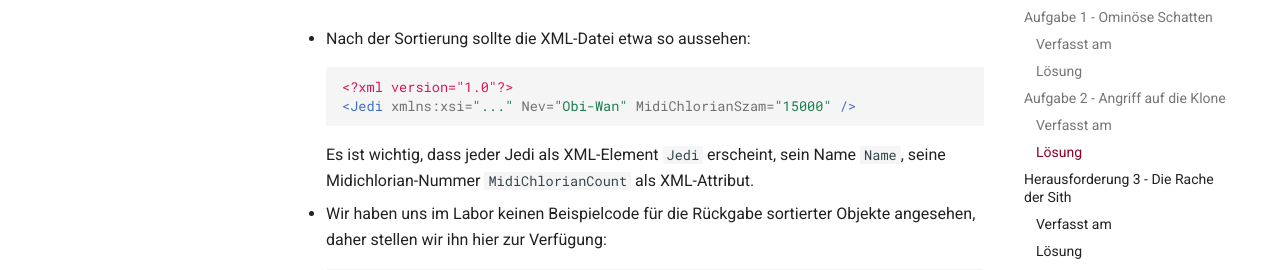
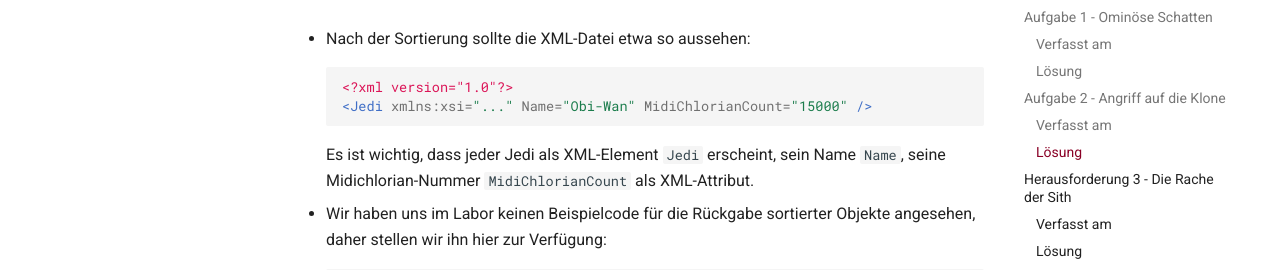
Before and after one commit to bmeviauab00/szoftvertechnikak, an MkDocs documentation site: the page built from docs/hazi/2-nyelvi-eszkozok/index_ger.md, in a window 1280 px wide and 900 px high, scrolled down 2717 px. Shown: the part 163-433 px from the top of the window. Built offline with MkDocs 1.6.1 and Material for MkDocs 9.7.7, drawn with Linux system fonts in a browser that asks for light colours; comment, search, counter and statistics services are not loaded; the version menu is left out.

Commit message:
Midichlorianszam, Nev -> MidichlorianCount, Name

````diff
--- a/docs/hazi/2-nyelvi-eszkozok/index.md
+++ b/docs/hazi/2-nyelvi-eszkozok/index.md
@@ -94,10 +94,10 @@ A megoldáshoz az alábbi segítségeket adjuk:
 
     ```xml
     <?xml version="1.0"?>
-    <Jedi xmlns:xsi="..." Nev="Obi-Wan" MidiChlorianSzam="15000" />
+    <Jedi xmlns:xsi="..." Name="Obi-Wan" MidiChlorianCount="15000" />
     ```
 
-    Lényeges, hogy az egyes Jedik `Jedi` XML elemként, nevük `Nev`, a midichlorianszámuk `MidiChlorianSzam` XML attribútumként jelenjen meg.
+    Lényeges, hogy az egyes Jedik `Jedi` XML elemként, nevük `Name`, a midichlorianszámuk `MidiChlorianCount` XML attribútumként jelenjen meg.
 
 - A sorosított objektumok visszatöltésére a labor során nem néztünk példakódot, ezért ezt itt megadjuk:
 
--- a/docs/hazi/2-nyelvi-eszkozok/index_ger.md
+++ b/docs/hazi/2-nyelvi-eszkozok/index_ger.md
@@ -80,7 +80,7 @@ Die Lösung dieser Aufgabe kann auf ähnliche Weise wie in [Labor 2, Aufgabe 4](
 
     ```xml
     <?xml version="1.0"?>
-    <Jedi xmlns:xsi="..." Nev="Obi-Wan" MidiChlorianSzam="15000" />
+    <Jedi xmlns:xsi="..." Name="Obi-Wan" MidiChlorianCount="15000" />
     ```
 
     Es ist wichtig, dass jeder Jedi als XML-Element `Jedi` erscheint, sein Name `Name`, seine Midichlorian-Nummer `MidiChlorianCount` als XML-Attribut.
````
Also changed, not shown: docs/hazi/2-nyelvi-eszkozok/index_eng.md (+2 -2 lines).
